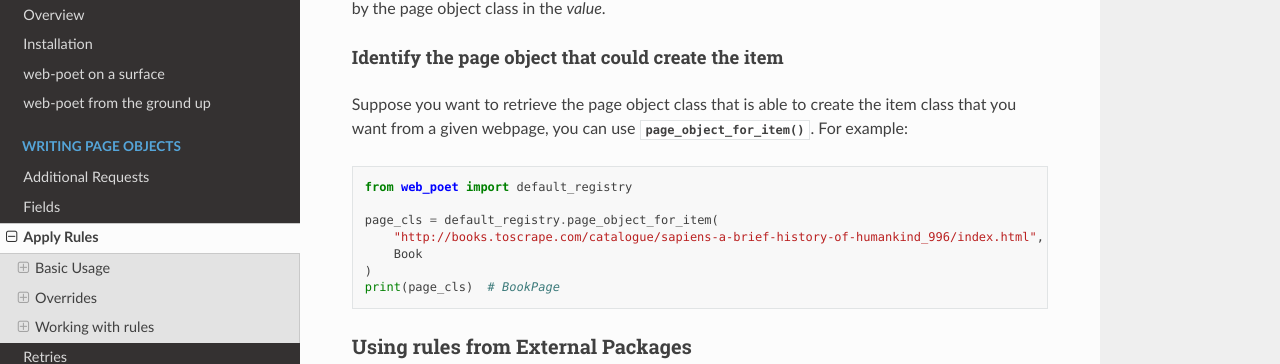
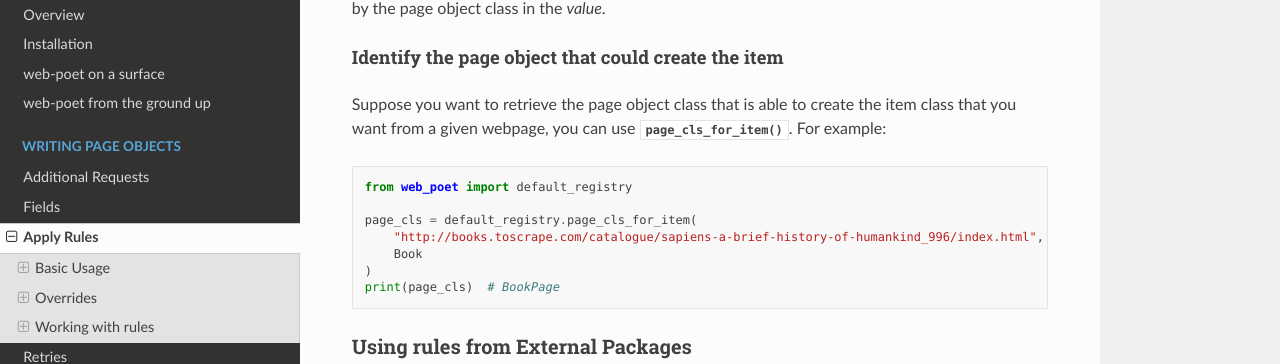
Before and after one commit to scrapinghub/web-poet, a Sphinx documentation site: the page built from docs/page-objects/rules.rst, in a window 1280 px wide and 900 px high, scrolled down 7405 px. Shown: the part 137-501 px from the top of the window. Built offline with Sphinx 7.4.7 and the Read the Docs theme 2.0.0, drawn with Linux system fonts in a browser that asks for light colours.

Commit message:
rename page_object_for_item() → page_cls_for_item()

```diff
--- a/CHANGELOG.rst
+++ b/CHANGELOG.rst
@@ -9,7 +9,7 @@ TBR
 
     * :meth:`web_poet.rules.RulesRegistry.add_rule`
     * :meth:`web_poet.rules.RulesRegistry.overrides_for`
-    * :meth:`web_poet.rules.RulesRegistry.page_object_for_item`
+    * :meth:`web_poet.rules.RulesRegistry.page_cls_for_item`
 
 * Improved the performance of :meth:`web_poet.rules.RulesRegistry.search` where
   passing a single parameter of either ``instead_of`` or ``to_return`` results
--- a/docs/page-objects/rules.rst
+++ b/docs/page-objects/rules.rst
@@ -423,20 +423,20 @@ by passing the webpage URL. For example:
 It returns a :class:`Mapping` where the *key* represents the page object class
 that is overridden or replaced by the page object class in the *value*.
 
-.. _rules-page_object_for_item-example:
+.. _rules-page_cls_for_item-example:
 
 Identify the page object that could create the item
 """""""""""""""""""""""""""""""""""""""""""""""""""
 
 Suppose you want to retrieve the page object class that is able to create the
 item class that you want from a given webpage, you can use
-:meth:`~.RulesRegistry.page_object_for_item`. For example:
+:meth:`~.RulesRegistry.page_cls_for_item`. For example:
 
 .. code-block:: python
 
     from web_poet import default_registry
 
-    page_cls = default_registry.page_object_for_item(
+    page_cls = default_registry.page_cls_for_item(
         "http://books.toscrape.com/catalogue/sapiens-a-brief-history-of-humankind_996/index.html",
         Book
     )
```
Also changed, not shown: 2 other files.
